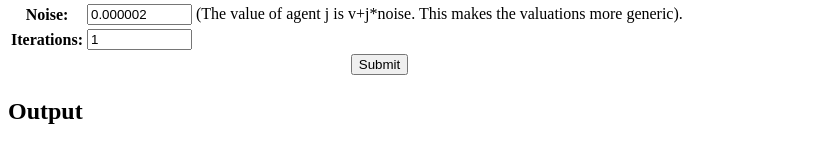
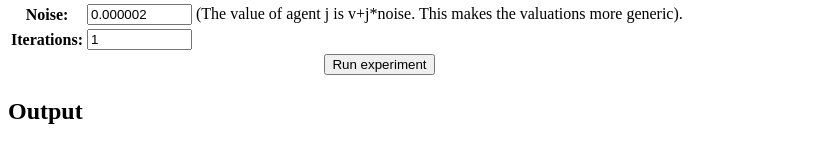
Before and after one commit to erelsgl/double-auction, a plain HTML site: page client/MIDA-1-item-type.html in a window 1280 px wide. Shown: the part 162-306 px from the top of the page, without its empty margins (0-818 px from the left). Drawn offline with Linux system fonts and the light colour scheme; a script that the page names is missing.

Commit message:
button label

```diff
--- a/client/MIDA-1-item-type.html
+++ b/client/MIDA-1-item-type.html
@@ -27,7 +27,7 @@ a:hover,a.hover {  }
 <tr><th>Sellers:</th><td><textarea rows='1' cols='80' name='sellers' id='sellers'>8 of 100, 8 of 200</textarea></td></tr>
 <tr><th>Noise:</th><td><input size='10' name='noise' id='noise' value='0.000002'></input> (The value of agent j is v+j*noise. This makes the valuations more generic).</td></tr>
 <tr><th>Iterations:</th><td><input size='10' name='iterations' id='iterations' value='1'></input></td></tr>
-<tr><th colspan='2'><input type='submit' /></th></tr>
+<tr><th colspan='2'><input type='submit' value='Run experiment'/></th></tr>
 </table>
 </form>
 
```
